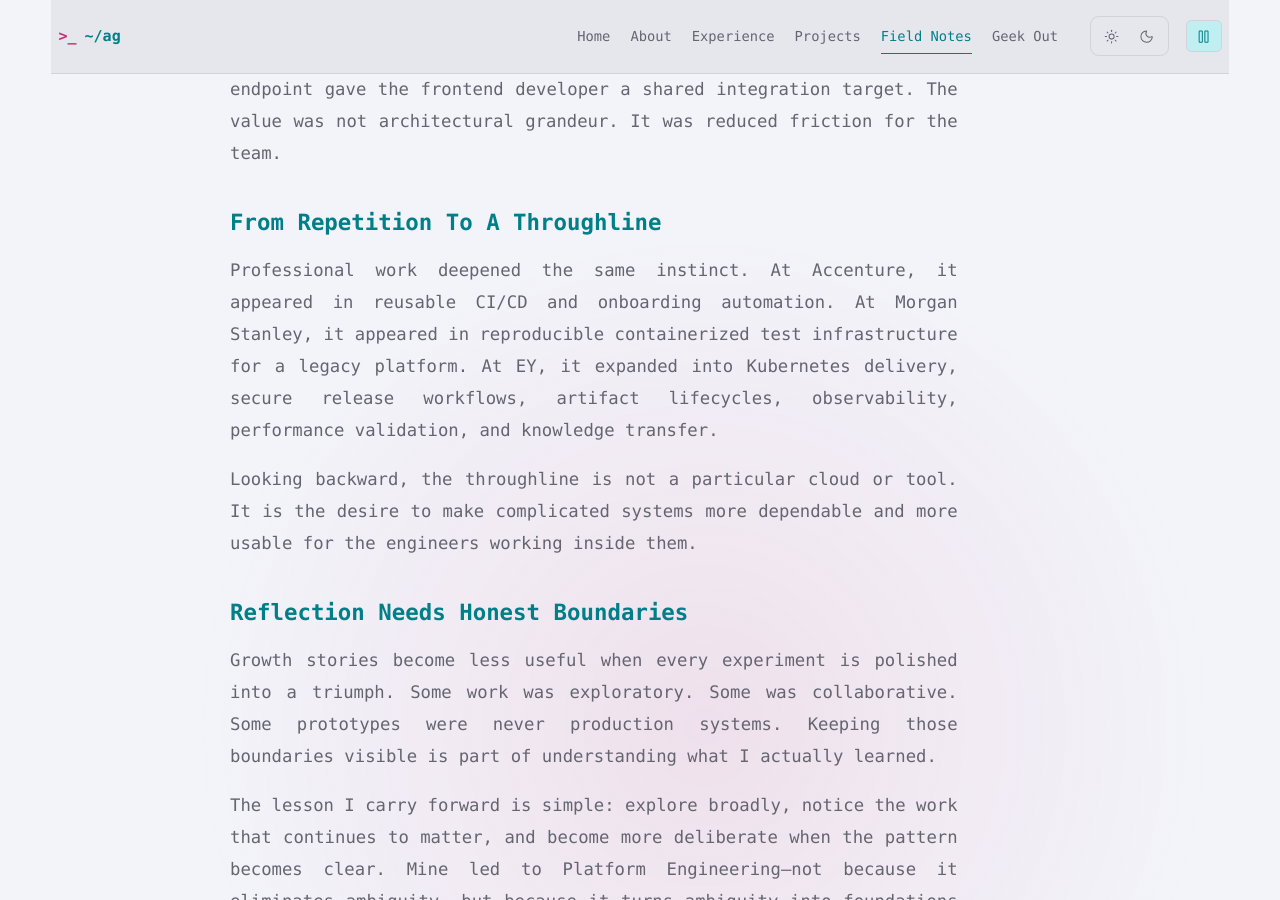
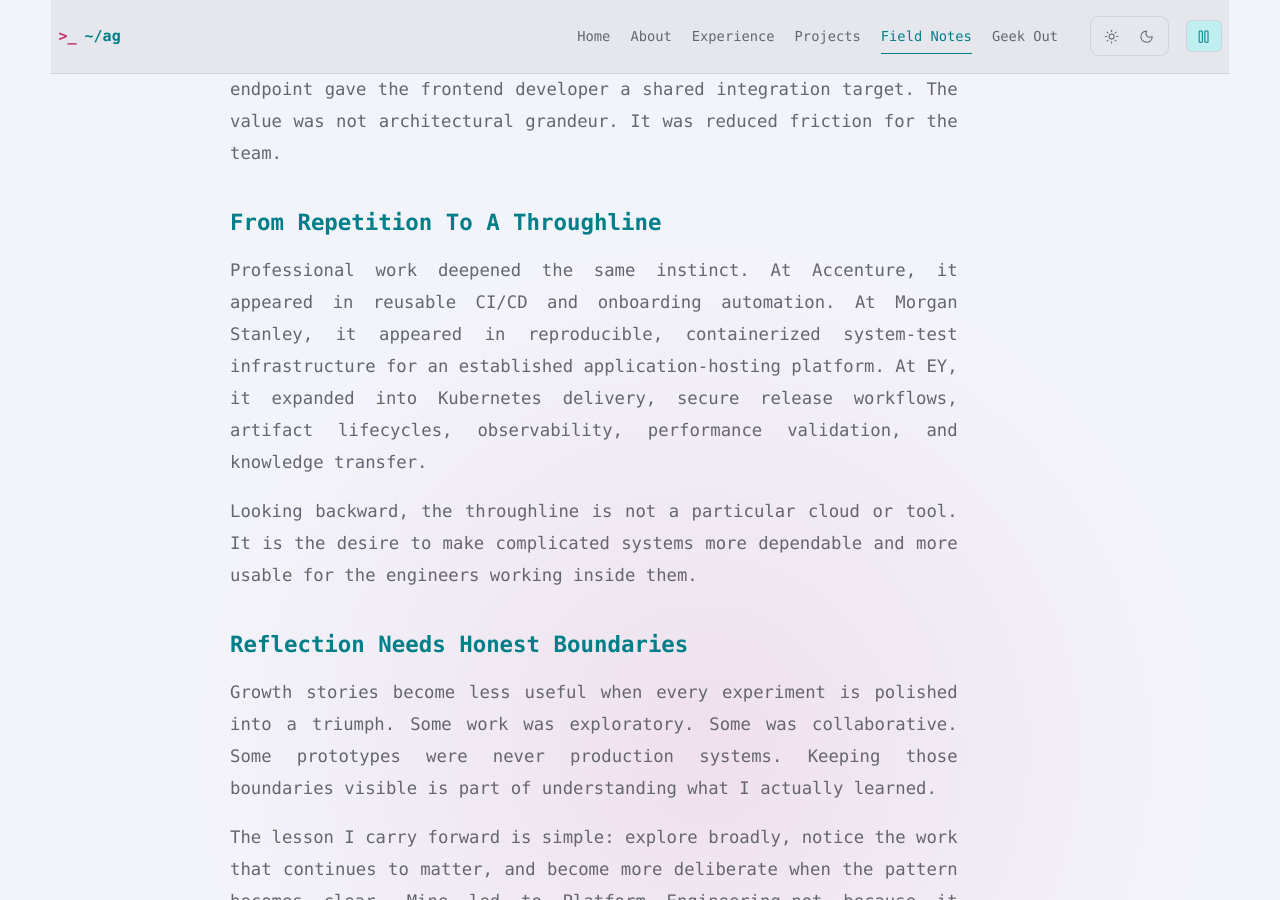
Before and after one commit to ANISHG-26/ANISHG-26.github.io, a Jekyll site: the page built from _posts/2026-09-03-the-long-way-toward-platform-engineering.md, in a window 1280 px wide and 900 px high, scrolled down 818 px. Built offline with Jekyll 4.4.1, drawn with Linux system fonts in a browser that asks for light colours; nearby versions of some CDN libraries.

Commit message:
content: refine platform terminology and Morgan Stanley story

```diff
--- a/_data/experience.yml
+++ b/_data/experience.yml
@@ -57,7 +57,7 @@
       highlights:
         - Connected Jenkins, GitLab, SonarQube, Nexus, and OpenShift through reusable Groovy Shared Library and Job DSL automation.
         - Worked with application teams to automate repository and Jenkins-job onboarding and cross-environment image-version checks.
-        - Delivered application components through bastion-host access in an internet-restricted environment on customer-managed VMware-backed compute.
+        - Implemented application-delivery configurations on the client's OpenShift cluster using manifests, services, routes, Secrets, and ConfigMaps in an internet-restricted environment.
     - name: Cloud Security Automation
       period: 2020 — 2021
       summary: Automated recurring AWS security-remediation and compliance work with Python, Boto3, and Lambda while applying security practices across AWS, Azure, and GCP environments.
--- a/_posts/2026-09-03-the-long-way-toward-platform-engineering.md
+++ b/_posts/2026-09-03-the-long-way-toward-platform-engineering.md
@@ -15,7 +15,7 @@ By 2023 and 2024, that pattern had become clearer. Cross-cloud MLOps work pulled
 
 ## From Repetition To A Throughline
 
-Professional work deepened the same instinct. At Accenture, it appeared in reusable CI/CD and onboarding automation. At Morgan Stanley, it appeared in reproducible containerized test infrastructure for a legacy platform. At EY, it expanded into Kubernetes delivery, secure release workflows, artifact lifecycles, observability, performance validation, and knowledge transfer.
+Professional work deepened the same instinct. At Accenture, it appeared in reusable CI/CD and onboarding automation. At Morgan Stanley, it appeared in reproducible, containerized system-test infrastructure for an established application-hosting platform. At EY, it expanded into Kubernetes delivery, secure release workflows, artifact lifecycles, observability, performance validation, and knowledge transfer.
 
 Looking backward, the throughline is not a particular cloud or tool. It is the desire to make complicated systems more dependable and more usable for the engineers working inside them.
 
--- a/about.html
+++ b/about.html
@@ -19,7 +19,7 @@ permalink: /about/
         <p class="about-role">Platform Engineer · Systems Thinker · Builder · Bassist · Car Nerd</p>
         <h2>Before You Build Higher,<br>Make The Ground Dependable.</h2>
         <p>At first, I focused on getting systems to run. At Accenture, I worked on CI/CD and OpenShift delivery, and began turning repeated onboarding work into automation.</p>
-        <p>At Morgan Stanley, I saw the same question from another angle. How do you make a difficult test environment easier to reproduce? Containerizing the legacy tests gave me a practical answer.</p>
+        <p>At Morgan Stanley, I saw the same question from another angle. I traced the dependencies behind an established platform's system tests, then containerized their execution so the workflow was easier to reproduce and reason about.</p>
         <p>The work grew from there. At EY, I translated evolving product needs into Kubernetes environments, release paths, shared artifacts, and observability while working across application, product, security, and platform teams. The tools changed. The pattern stayed. Make the trade-offs understandable, then make the next step clearer for the person who has to take it.</p>
       </div>
     </div>
@@ -52,7 +52,7 @@ permalink: /about/
   <div class="terminal-window-bar"><span><i data-lucide="file-code-2" aria-hidden="true"></i> ~/ag/principles.yaml</span><span class="file-type">VALUES</span></div>
   <div class="section-heading-row"><h2 id="principles-title">How I Try To Work</h2><p>Good foundations are technical.<br>They are also human.</p></div>
   <div class="principles-grid">
-    <article class="principle-card principle-cyan"><i data-lucide="users" aria-hidden="true"></i><span>01 / Empathy</span><h3>Build For People</h3><p>Understand where developers lose time or context. Make the next change easier to follow, and the next failure easier to understand.</p></article>
+    <article class="principle-card principle-cyan"><i data-lucide="users" aria-hidden="true"></i><span>01 / Empathy</span><h3>Build For People</h3><p>Notice where engineers have to reconstruct context, repeat manual steps, or wait on fragile handoffs. Make the next change easier to follow and the next failure easier to understand.</p></article>
     <article class="principle-card principle-pink"><i data-lucide="shield-check" aria-hidden="true"></i><span>02 / Integrity</span><h3>Keep It Honest</h3><p>Be clear about what I built, what we built together, and what is still an experiment. Useful engineering starts with an accurate picture.</p></article>
     <article class="principle-card principle-purple"><i data-lucide="search" aria-hidden="true"></i><span>03 / Curiosity</span><h3>Keep Building</h3><p>Ask why. Try something small. Learn from what happens. Reflection matters most when it helps me make the next version better.</p></article>
   </div>
@@ -71,7 +71,7 @@ permalink: /about/
         <p class="command-line"><span class="prompt-mark">$</span> <span data-journey-command>cat ./journey/01-delivery/README.md</span><span class="terminal-caret" aria-hidden="true">▌</span></p><div class="journey-file-content"><h3>Make The Path Repeatable</h3><p>At Accenture, reusable CI/CD and onboarding automation brought me closer to the engineers using the platform. The recurring tasks were often the best place to start.</p></div>
       </article>
       <article id="journey-reproducibility" class="journey-file" data-journey-panel hidden>
-        <p class="command-line"><span class="prompt-mark">$</span> <span data-journey-command>cat ./journey/02-reproducibility/README.md</span><span class="terminal-caret" aria-hidden="true">▌</span></p><div class="journey-file-content"><h3>Make The Environment Understandable</h3><p>At Morgan Stanley, containerizing legacy tests meant tracing dependencies and making execution repeatable. Before making something faster, make it possible to reason about.</p></div>
+        <p class="command-line"><span class="prompt-mark">$</span> <span data-journey-command>cat ./journey/02-reproducibility/README.md</span><span class="terminal-caret" aria-hidden="true">▌</span></p><div class="journey-file-content"><h3>Make The Environment Understandable</h3><p>At Morgan Stanley, I traced dependencies and containerized system-test execution for an established application-hosting platform, making the workflow more reproducible and easier to reason about. The lesson was simple: understand the system before trying to improve it.</p></div>
       </article>
       <article id="journey-foundations" class="journey-file" data-journey-panel hidden>
         <p class="command-line"><span class="prompt-mark">$</span> <span data-journey-command>cat ./journey/03-foundations/README.md</span><span class="terminal-caret" aria-hidden="true">▌</span></p><div class="journey-file-content"><h3>Give The Team Something To Build On</h3><p>At EY, that instinct expanded into Kubernetes delivery, secure release workflows, shared artifacts, and observability. The work meant translating between product intent, application dependencies, enterprise constraints, and the developer’s next step.</p></div>
--- a/index.html
+++ b/index.html
@@ -55,7 +55,7 @@ description: Platform engineering, thoughtful foundations, and a few things beyo
     </div>
   </section>
   <section class="home-notes reveal" aria-labelledby="notes-title">
-    <div><p class="command-line"><span class="prompt-mark">$</span> cat field-notes/README.md</p><h2 id="notes-title">A Pattern, Then A Direction.</h2><p class="iteration-tagline">Build · Reflect · Improve</p><p>I learn by building and by listening to the people using the work. Across client delivery, product teams, and platform environments, I have learned to turn ambiguous needs into clearer deployment paths, reproducible workflows, and observable systems. That pattern led me toward Platform Engineering: build the foundation, make the trade-offs understandable, and help the team move with confidence.</p></div>
+    <div><p class="command-line"><span class="prompt-mark">$</span> cat field-notes/README.md</p><h2 id="notes-title">A Pattern, Then A Direction.</h2><p class="iteration-tagline">Build · Reflect · Improve</p><p>I learn by building, testing assumptions, and paying attention to where a system creates friction. Across client delivery, product teams, and platform environments, I have learned to turn ambiguous needs into clearer deployment paths, reproducible workflows, and observable systems. That pattern led me toward Platform Engineering: build the foundation, make the trade-offs understandable, and help the team move with confidence.</p></div>
     <a class="note-preview" href="{{ '/field-notes/the-long-way-toward-platform-engineering/' | relative_url }}"><div class="terminal-window-bar"><span><i data-lucide="file-text" aria-hidden="true"></i> ~/ag/field-notes/README.md</span><span class="file-type">FIELD NOTE / GROWTH</span></div><div class="note-preview-body"><h3>The Long Way Toward Platform Engineering</h3><span class="text-link">Read The Story ↗</span></div></a>
   </section>
 </main>
```
Also changed, not shown: _data/skills.yml (+5 -5 lines), 2 other files.
